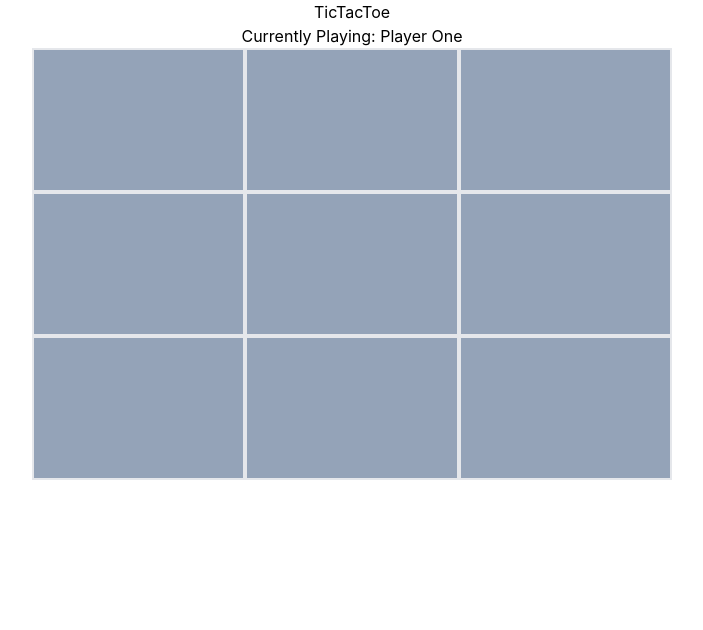
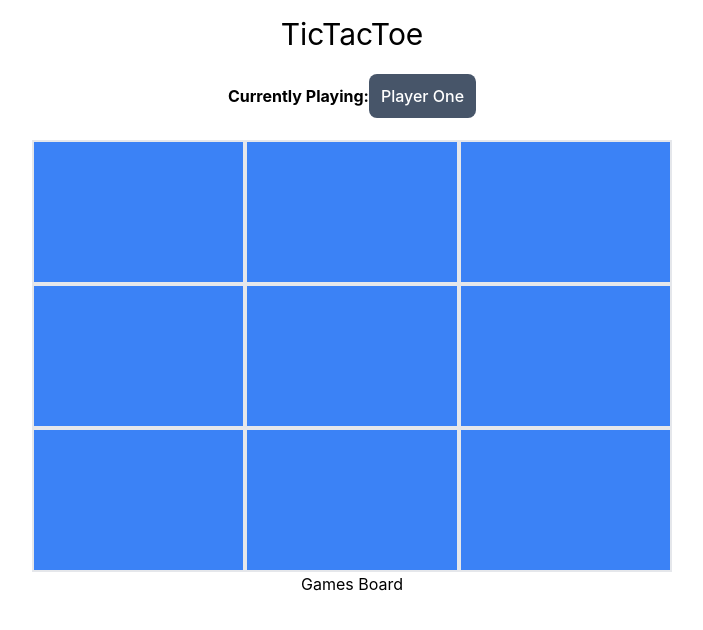
Before and after one commit to costh/tictactoe, a React (Create React App) app: page / in a window 1280 px wide. Shown: the top 630 px of the page, without its empty margins (288-991 px from the left). Built offline with nearby package versions, Linux system fonts and the light colour scheme.

Commit message:
Add scoreboard context and hook to record scores + refactor structure

```diff
--- a/src/App.tsx
+++ b/src/App.tsx
@@ -2,11 +2,14 @@ import React from "react";
 import logo from "./logo.svg";
 import "./App.css";
 import Game from "./Game/Game";
+import ScoreContextProvider from "./_Context/ScoreContext";
 
 function App() {
   return (
-    <div className="App">
-      <Game />
+    <div className="">
+      <ScoreContextProvider>
+        <Game />
+      </ScoreContextProvider>
     </div>
   );
 }
--- /dev/null
+++ b/src/Button/Button.tsx
@@ -0,0 +1,23 @@
+import React from "react";
+
+type Props = {
+  text: string;
+  onClick?: () => void;
+  type: "cta";
+};
+
+const Button = ({ text, type, onClick }: Props) => {
+  const btnType = {
+    cta: "border-cyan-600 border-2 rounded-md text-white border-radius bg-cyan-500",
+  };
+  return (
+    <button
+      className={`p-4 border-cyan-600 border-2 rounded-md text-white border-radius bg-cyan-500 ${btnType[type]}`}
+      onClick={onClick}
+    >
+      {text}
+    </button>
+  );
+};
+
+export default Button;
--- a/src/Game/Game.tsx
+++ b/src/Game/Game.tsx
@@ -1,47 +1,79 @@
-import React from "react";
-import { GameMark, useGameSystem } from "../Hooks/GameSystem/useGameSystem";
-
-type Props = {};
-
-type SquareProps = { handleSquareClick(): void; gameValue: GameMark };
+import React, { useEffect } from "react";
+import Button from "../Button/Button";
+import { useScoreContext } from "../_Context/ScoreContext";
+import { GameMark } from "../_Hooks/GameSystem/types";
+import { useGameSystem } from "../_Hooks/GameSystem/useGameSystem";
+import { SquareProps } from "./types";
 
 const Game = () => {
-  const { gameBoard, setItemInGameBoard, playerTurn, gameWinner, resetBoard } =
-    useGameSystem();
+  const {
+    gameBoard,
+    setItemInGameBoard,
+    playerTurn,
+    gameWinner,
+    resetBoard,
+    isGameFinished,
+  } = useGameSystem();
+
+  const { scoreBoard } = useScoreContext();
 
   const handleClick = (column: number, row: number) => {
     setItemInGameBoard(column, row);
   };
 
-  console.table(gameBoard);
-
   const Square: React.FC<SquareProps> = ({ ...props }) => {
-    const { handleSquareClick, gameValue } = props;
+    const { handleSquareClick, gameValue, positionX, positionY } = props;
     return (
       <button
-        className=" w-full h-36 bg-slate-400 border-2"
+        data-xy-position={`${positionX}${positionY}`}
+        className=" w-full h-36 bg-blue-500 border-2"
         onClick={handleSquareClick}
         disabled={gameValue !== null}
       >
-        {gameValue && <span className=" text-lg text-black">{gameValue}</span>}
+        {gameValue && (
+          <span
+            className={` text-5xl ${
+              gameValue === "X" ? "text-black" : "text-white"
+            }`}
+          >
+            {gameValue}
+          </span>
+        )}
       </button>
     );
   };
 
+  console.log(scoreBoard);
+
   return (
-    <div>
-      <h1>TicTacToe</h1>
-      {!gameWinner && <div> Currently Playing: {playerTurn}</div>}
-      {gameWinner !== "tied" && gameWinner !== null && (
-        <h2>{gameWinner} won this round!</h2>
-      )}
-      {gameWinner == "tied" && <h2>Oops the game is tied!</h2>}
+    <div className=" text-center">
+      <h1 className=" text-3xl pt-4">TicTacToe</h1>
+      <div className=" py-8">
+        {!isGameFinished && (
+          <div className="font-bold">
+            Currently Playing:
+            <span className="font-medium p-3 bg-slate-600 text-white rounded-lg">
+              {playerTurn}
+            </span>
+          </div>
+        )}
+        {isGameFinished && gameWinner && (
+          <h2 className=" text-lg text-green-500">
+            {gameWinner} won this round!
+          </h2>
+        )}
+        {isGameFinished && !!!gameWinner && (
+          <h2 className="text-lg">Oops the game is tied!</h2>
+        )}
+      </div>
       <div className="grid grid-cols-3 items-center w-1/2 m-auto place-items-center">
         {gameBoard.map((row: any[], rowIndex: number) => (
           <>
             {row.map((item: GameMark, columnIndex: number) => (
               <Square
                 key={columnIndex}
+                positionX={rowIndex}
+                positionY={columnIndex}
                 handleSquareClick={() => handleClick(rowIndex, columnIndex)}
                 gameValue={item}
               />
@@ -49,7 +81,22 @@ const Game = () => {
           </>
         ))}
       </div>
-      {gameWinner && <button onClick={resetBoard}> Play Again </button>}
+      {isGameFinished && (
+        <Button text="Play Again" onClick={resetBoard} type={"cta"} />
+      )}
+      <div>
+        <h2>Games Board</h2>
+        <ul>
+          {scoreBoard.games.map((item, index) => (
+            <li key={index}>
+              <span>
+                {item.player1} vs {item.player2}
+              </span>
+              <span>{item.winner}</span>
+            </li>
+          ))}
+        </ul>
+      </div>
     </div>
   );
 };
--- /dev/null
+++ b/src/Game/types.ts
@@ -0,0 +1,8 @@
+import { GameMark } from "../_Hooks/GameSystem/types";
+
+export type SquareProps = {
+  handleSquareClick(): void;
+  gameValue: GameMark;
+  positionX: number;
+  positionY: number;
+};
--- /dev/null
+++ b/src/_Context/ScoreContext.tsx
@@ -0,0 +1,21 @@
+import React, { createContext, useContext } from "react";
+import {
+  ScoreBoardReturnType,
+  useScoreBoard,
+} from "../_Hooks/ScoreBoard/useScoreBoard";
+
+const ScoreCtx = createContext<ScoreBoardReturnType>(
+  {} as ScoreBoardReturnType
+);
+
+const ScoreContextProvider: React.FC<{ children: React.ReactNode }> = ({
+  children,
+}) => {
+  return (
+    <ScoreCtx.Provider value={useScoreBoard()}>{children}</ScoreCtx.Provider>
+  );
+};
+
+export const useScoreContext = () => useContext(ScoreCtx);
+
+export default ScoreContextProvider;
--- a/src/Hooks/GameSystem/helpers.ts
+++ b/src/_Hooks/GameSystem/helpers.ts
@@ -1,4 +1,4 @@
-import { GameBoardStructure, GameMark } from "./useGameSystem";
+import { GameBoardStructure, GameMark } from "./types";
 
 export const isHorizontalWin = (gameBoard: GameBoardStructure) => {
   let hasWon = false;
@@ -37,7 +37,6 @@ export const isDiagonalWin = (gb: GameBoardStructure) => {
 };
 
 export const checkBoardForWin = (gameBoard: GameBoardStructure) => {
-  console.table(gameBoard);
   if (isHorizontalWin(gameBoard)) return true;
   if (isVerticalWin(gameBoard)) return true;
   if (isDiagonalWin(gameBoard)) return true;
@@ -47,3 +46,7 @@ export const checkBoardForWin = (gameBoard: GameBoardStructure) => {
 
 const areAllItemsInArrEqual = (arr: GameMark[]) =>
   arr.every((v) => v === arr[0] && arr[0] !== null);
+
+export const checkifGameTied = (gameBoard: GameBoardStructure) => {
+  return gameBoard.flat(1).every((item) => item !== null);
+};
--- /dev/null
+++ b/src/_Hooks/GameSystem/types.ts
@@ -0,0 +1,23 @@
+export enum playerTurnType {
+  one = "Player One",
+  two = "Player Two",
+}
+
+export type GameMark = "X" | "O" | null;
+
+export type GameBoardStructure = [
+  [GameMark, GameMark, GameMark],
+  [GameMark, GameMark, GameMark],
+  [GameMark, GameMark, GameMark]
+];
+
+export type GameWinnerType = playerTurnType | null;
+
+export type useGameSystemReturnType = {
+  gameBoard: GameBoardStructure;
+  playerTurn: playerTurnType;
+  gameWinner: GameWinnerType;
+  isGameFinished: Boolean;
+  resetBoard: () => void;
+  setItemInGameBoard: (row: number, column: number) => void;
+};
--- a/src/Hooks/GameSystem/useGameSystem.ts
+++ b/src/_Hooks/GameSystem/useGameSystem.ts
@@ -1,37 +1,13 @@
 import { useState } from "react";
+import { useScoreContext } from "../../_Context/ScoreContext";
+import { useScoreBoard } from "../ScoreBoard/useScoreBoard";
+import { checkBoardForWin, checkifGameTied } from "./helpers";
 import {
-  isHorizontalWin,
-  isVerticalWin,
-  isDiagonalWin,
-  checkBoardForWin,
-} from "./helpers";
-
-export enum playerTurnType {
-  one = "Player One",
-  two = "Player Two",
-}
-
-export type GameMark = "X" | "O" | null;
-
-export type GameBoardStructure = [
-  [GameMark, GameMark, GameMark],
-  [GameMark, GameMark, GameMark],
-  [GameMark, GameMark, GameMark]
-];
-
-type GameWinnerType = playerTurnType | null | "tied";
-
-type useGameSystemReturnType = {
-  gameBoard: GameBoardStructure;
-  playerTurn: playerTurnType;
-  gameWinner: GameWinnerType;
-  resetBoard: () => void;
-  setItemInGameBoard: (row: number, column: number) => void;
-};
-
-const checkifGameTied = (gameBoard: GameBoardStructure) => {
-  return gameBoard.flat(1).every((item) => item !== null);
-};
+  GameBoardStructure,
+  useGameSystemReturnType,
+  GameWinnerType,
+  playerTurnType,
+} from "./types";
 
 export function useGameSystem(): useGameSystemReturnType {
   const emptyBoard: GameBoardStructure = [
@@ -39,9 +15,14 @@ export function useGameSystem(): useGameSystemReturnType {
     [null, null, null],
     [null, null, null],
   ];
+
+  const { setWinner } = useScoreContext();
+
   const [gameBoard, setGameBoard] = useState<GameBoardStructure>(emptyBoard);
 
   const [gameWinner, setGameWinner] = useState<GameWinnerType>(null);
+
+  const [isGameFinished, setIsGameFinished] = useState<boolean>(false);
 
   const [playerTurn, setPlayerTurn] = useState<playerTurnType>(
     playerTurnType.one
@@ -53,28 +34,41 @@ export function useGameSystem(): useGameSystemReturnType {
     if (gameWinner) {
       return;
     }
-
     const tempGameBoard: GameBoardStructure = [...gameBoard];
 
     tempGameBoard[row][column] = playerTurn === playerTurnType.one ? "X" : "O";
 
     setGameBoard(tempGameBoard);
 
+    setPlayerTurn(isPlayerOne ? playerTurnType.two : playerTurnType.one);
+
     if (checkBoardForWin(gameBoard)) {
       setGameWinner(playerTurn);
+      setWinner(playerTurn);
+      setIsGameFinished(true);
+      return;
     }
 
     if (checkifGameTied(gameBoard)) {
-      setGameWinner("tied");
+      setWinner(null);
+      setIsGameFinished(true);
+      return;
     }
-    setPlayerTurn(isPlayerOne ? playerTurnType.two : playerTurnType.one);
   };
 
   const resetBoard = () => {
     setGameBoard(emptyBoard);
     setPlayerTurn(playerTurnType.one);
     setGameWinner(null);
+    setIsGameFinished(false);
   };
 
-  return { gameBoard, playerTurn, gameWinner, resetBoard, setItemInGameBoard };
+  return {
+    gameBoard,
+    playerTurn,
+    gameWinner,
+    resetBoard,
+    setItemInGameBoard,
+    isGameFinished,
+  };
 }
--- /dev/null
+++ b/src/_Hooks/ScoreBoard/types.ts
@@ -0,0 +1,11 @@
+import { playerTurnType } from "../GameSystem/types";
+
+export type gameState = {
+  player1: playerTurnType.one | string;
+  player2: playerTurnType.two | string;
+  winner: playerTurnType | string;
+};
+
+export type tallyType = { player: gameState["winner"]; wins: number };
+
+export type ScoreBoardType = { tally: tallyType[]; games: gameState[] };
--- /dev/null
+++ b/src/_Hooks/ScoreBoard/useScoreBoard.ts
@@ -0,0 +1,54 @@
+import React, { useState } from "react";
+import { playerTurnType } from "../GameSystem/types";
+import { ScoreBoardType, gameState } from "./types";
+
+export type ScoreBoardReturnType = {
+  scoreBoard: ScoreBoardType;
+  setWinner: (winner: gameState["winner"] | null) => void;
+  playerOneName: gameState["player1"];
+  playerTwoName: gameState["player2"];
+  setPlayerOneName: (name: gameState["player1"]) => void;
+  setPlayerTwoName: (name: gameState["player2"]) => void;
+};
+
+export const useScoreBoard = (): ScoreBoardReturnType => {
+  const [scoreBoard, setScoreBoard] = useState<ScoreBoardType>({
+    tally: [],
+    games: [],
+  });
+  const [playerOneName, setPlayerOneName] = useState<gameState["player1"]>(
+    playerTurnType.one
+  );
+  const [playerTwoName, setPlayerTwoName] = useState<gameState["player2"]>(
+    playerTurnType.two
+  );
+
+  const setWinner = (winner: gameState["winner"] | null) => {
+    const sb = scoreBoard;
+    const games = [...scoreBoard.games];
+    const tally = [...scoreBoard.tally];
+    let currentWinner = () => {
+      if (winner === null) {
+        return "tied";
+      }
+      return winner === playerTurnType.one ? playerOneName : playerTwoName;
+    };
+
+    games.push({
+      player1: playerOneName,
+      player2: playerTwoName,
+      winner: currentWinner(),
+    });
+
+    setScoreBoard({ tally, games });
+  };
+
+  return {
+    scoreBoard,
+    setWinner,
+    playerOneName,
+    playerTwoName,
+    setPlayerOneName,
+    setPlayerTwoName,
+  };
+};
```
Also changed, not shown: package.json (+6 -6 lines), src/Hooks/ScoreBoard/useScoreBoard.ts (deleted, +0 -21 lines), 1 other file (tests, documents, lock files or other folders).
